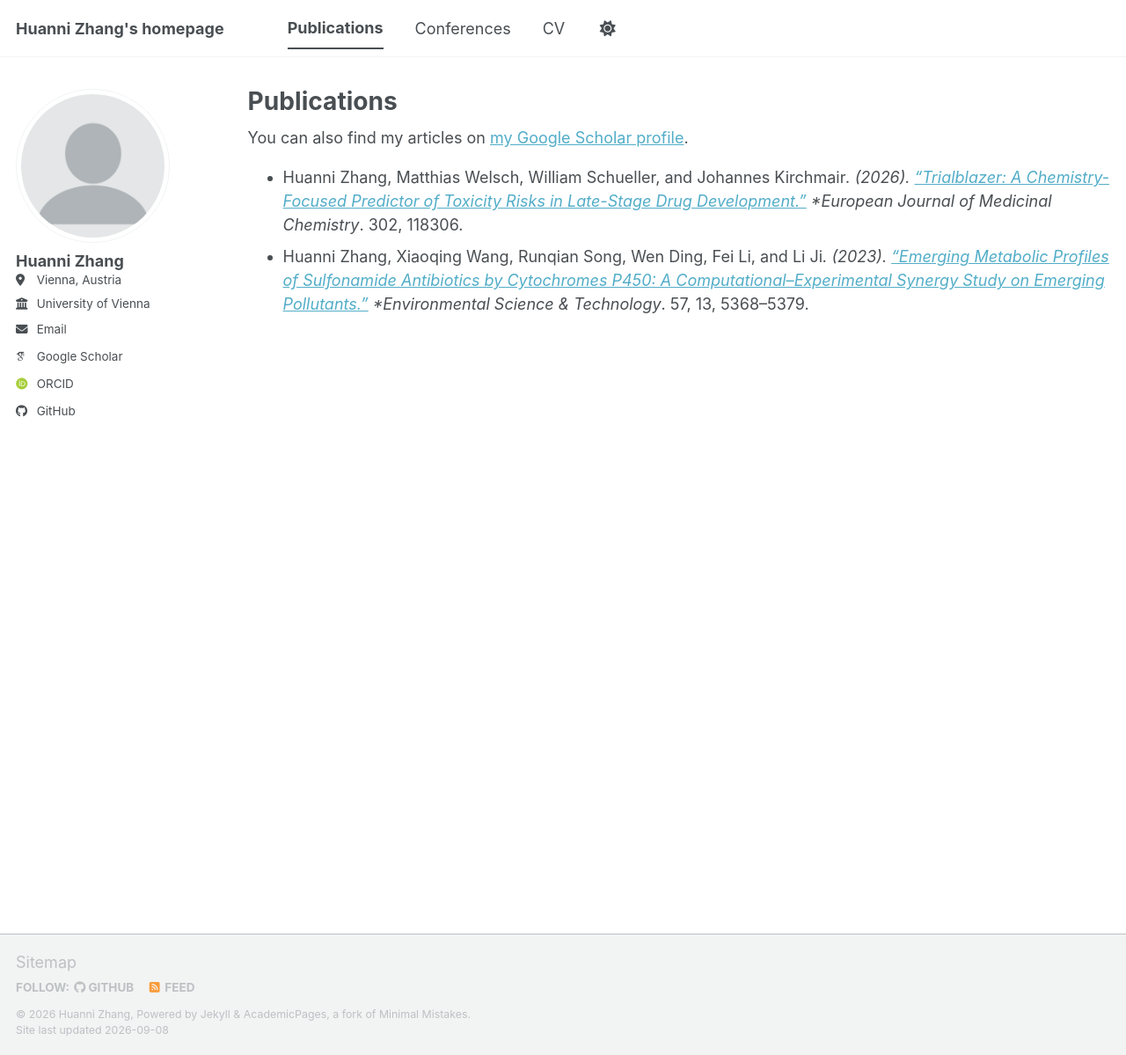
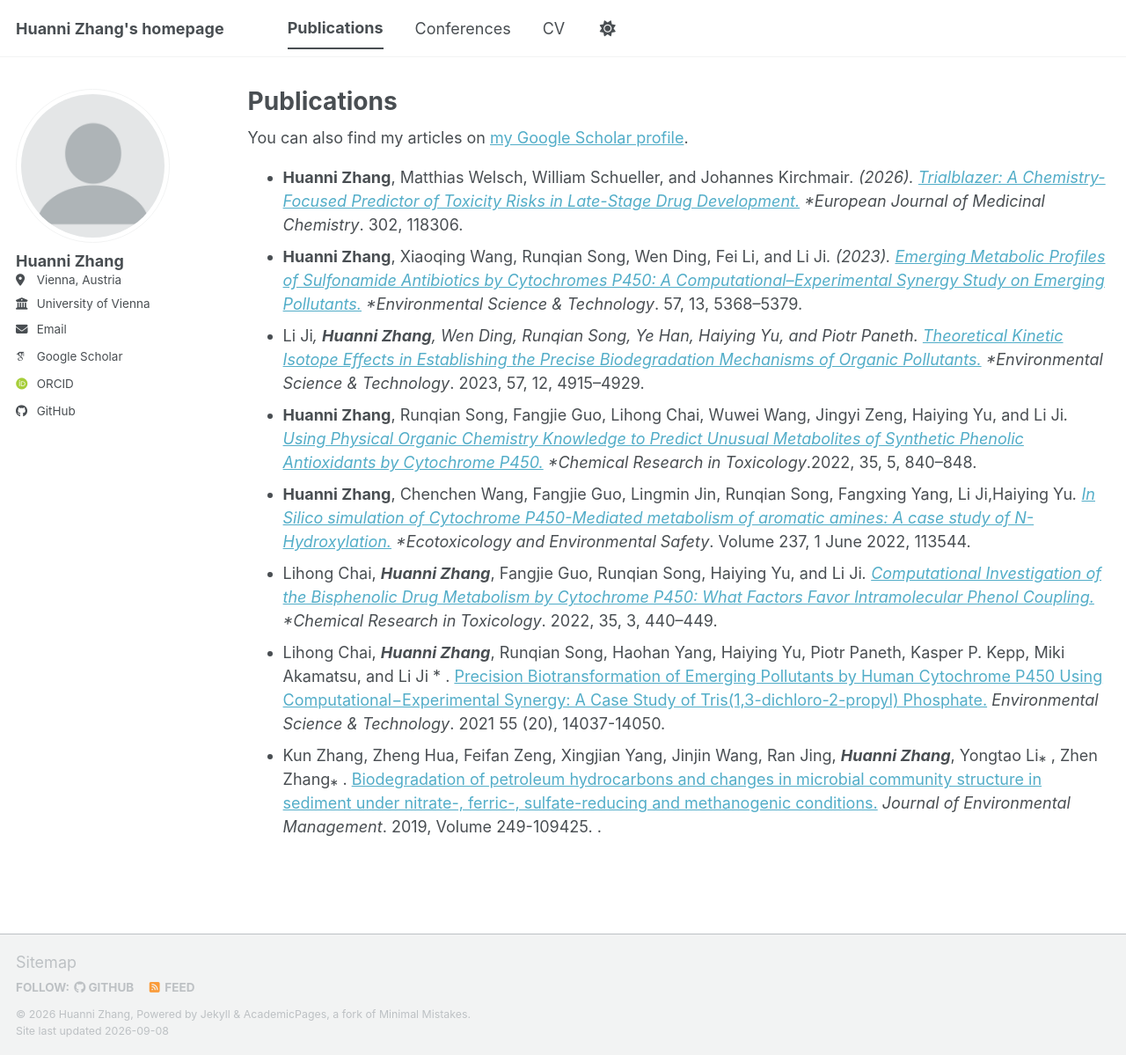
Before and after one commit to Huanni05/Huanni05.github.io, a Jekyll site: the page built from _pages/publications.md, in a window 1280 px wide and 1199 px high. Shown: the whole window at 88% size. Built offline with Jekyll 4.4.1, drawn with Linux system fonts in a browser that asks for light colours; some web fonts are replaced; a script bundle is joined from its source files by our own code; library files that are not in the unit come from our copies.

Commit message:
update publication

```diff
--- a/_pages/publications.md
+++ b/_pages/publications.md
@@ -9,5 +9,12 @@ author_profile: true
   <div class="wordwrap">You can also find my articles on <a href="{{site.author.googlescholar}}">my Google Scholar profile</a>.</div>
 {% endif %}
 
-- Huanni Zhang, Matthias Welsch, William Schueller, and Johannes Kirchmair*. (2026). ["Trialblazer: A Chemistry-Focused Predictor of Toxicity Risks in Late-Stage Drug Development."](https://doi.org/10.1016/j.ejmech.2025.118306) *European Journal of Medicinal Chemistry*. 302, 118306.
-- Huanni Zhang, Xiaoqing Wang, Runqian Song, Wen Ding, Fei Li, and Li Ji*. (2023). ["Emerging Metabolic Profiles of Sulfonamide Antibiotics by Cytochromes P450: A Computational–Experimental Synergy Study on Emerging Pollutants."](https://doi.org/10.1021/acs.est.3c00071) *Environmental Science & Technology*. 57, 13, 5368–5379.
+- **Huanni Zhang**, Matthias Welsch, William Schueller, and Johannes Kirchmair*. (2026). [Trialblazer: A Chemistry-Focused Predictor of Toxicity Risks in Late-Stage Drug Development.](https://doi.org/10.1016/j.ejmech.2025.118306) *European Journal of Medicinal Chemistry*. 302, 118306.
+- **Huanni Zhang**, Xiaoqing Wang, Runqian Song, Wen Ding, Fei Li, and Li Ji*. (2023). [Emerging Metabolic Profiles of Sulfonamide Antibiotics by Cytochromes P450: A Computational–Experimental Synergy Study on Emerging Pollutants.](https://doi.org/10.1021/acs.est.3c00071) *Environmental Science & Technology*. 57, 13, 5368–5379.
+- Li Ji*, **Huanni Zhang**, Wen Ding, Runqian Song, Ye Han, Haiying Yu, and Piotr Paneth. [Theoretical Kinetic Isotope Effects in Establishing the Precise Biodegradation Mechanisms of Organic Pollutants.](https://doi.org/10.1021/acs.est.2c04755) *Environmental Science & Technology*. 2023, 57, 12, 4915–4929.
+- **Huanni Zhang**, Runqian Song, Fangjie Guo, Lihong Chai, Wuwei Wang, Jingyi Zeng, Haiying Yu, and Li Ji*. [Using Physical Organic Chemistry Knowledge to Predict Unusual Metabolites of Synthetic Phenolic Antioxidants by Cytochrome P450.](https://doi.org/10.1021/acs.chemrestox.2c00021) *Chemical Research in Toxicology*.2022, 35, 5, 840–848.
+- **Huanni Zhang**, Chenchen Wang, Fangjie Guo, Lingmin Jin, Runqian Song, Fangxing Yang, Li Ji,Haiying Yu*. [In Silico simulation of Cytochrome P450-Mediated metabolism of aromatic amines: A case study of N-Hydroxylation.](https://doi.org/10.1016/j.ecoenv.2022.113544) *Ecotoxicology and Environmental Safety*. Volume 237, 1 June 2022, 113544.
+- Lihong Chai, ***Huanni Zhang***, Fangjie Guo, Runqian Song, Haiying Yu, and Li Ji*. [Computational Investigation of the Bisphenolic Drug Metabolism by Cytochrome P450: What Factors Favor Intramolecular Phenol Coupling.](https://doi.org/10.1021/acs.chemrestox.1c00350) *Chemical Research in Toxicology*. 2022, 35, 3, 440–449.
+- Lihong Chai, ***Huanni Zhang***, Runqian Song, Haohan Yang, Haiying Yu, Piotr Paneth, Kasper P. Kepp, Miki Akamatsu, and Li Ji * . [Precision Biotransformation of Emerging Pollutants by Human Cytochrome P450 Using Computational−Experimental Synergy: A Case Study of Tris(1,3-dichloro-2-propyl) Phosphate.](https://pubs.acs.org/doi/10.1021/acs.est.1c03036) *Environmental Science & Technology*. 2021 55 (20), 14037-14050.
+- Kun Zhang, Zheng Hua, Feifan Zeng, Xingjian Yang, Jinjin Wang, Ran Jing, ***Huanni Zhang***, Yongtao Li⁎ , Zhen Zhang⁎ . [Biodegradation of petroleum hydrocarbons and changes in microbial community structure in sediment under nitrate-, ferric-, sulfate-reducing and methanogenic conditions.](https://doi.org/10.1016/j.jenvman.2019.109425) *Journal of Environmental Management*. 2019, Volume 249-109425.
+.
```
